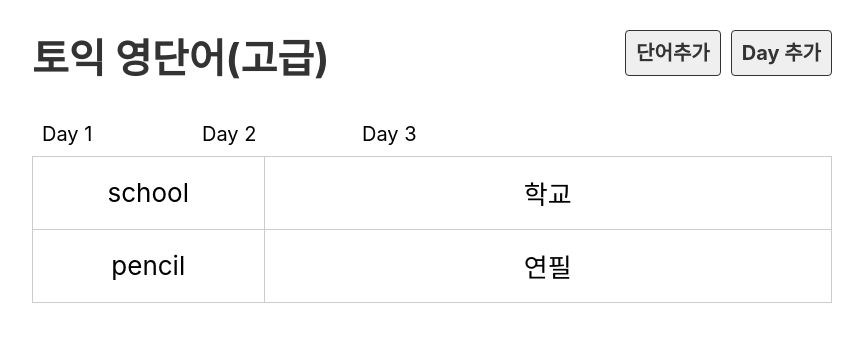
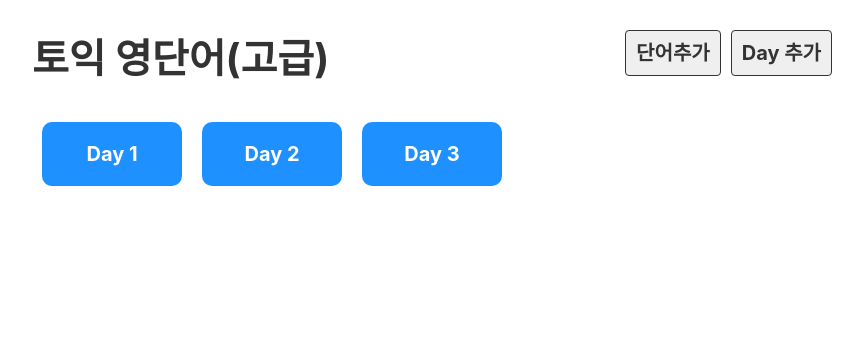
Before and after one commit to Park-JiYoungs/vocabulary-app, a React (Create React App) app: page / in a window 1280 px wide. Shown: the top 342 px of the page, without its empty margins (208-1071 px from the left). Built offline with nearby package versions, Linux system fonts and the light colour scheme.

Commit message:
react-router-dom을 이용한 라우터 구현

```diff
--- a/package.json
+++ b/package.json
@@ -8,6 +8,7 @@
     "@testing-library/user-event": "^13.5.0",
     "react": "^18.3.1",
     "react-dom": "^18.3.1",
+    "react-router-dom": "^6.26.2",
     "react-scripts": "5.0.1",
     "web-vitals": "^2.1.4"
   },
--- a/src/App.js
+++ b/src/App.js
@@ -1,14 +1,21 @@
 import Header from "./component/Header";
 import DayList from "./component/DayList";
 import Day from "./component/Day";
+import {BrowserRouter, Route, Routes} from "react-router-dom";
+import EmptyPage from "./component/EmptyPage";
 
 function App() {
   return (
-    <div className="App">
-      <Header/>
-      <DayList/>
-      <Day/>
-    </div>
+    <BrowserRouter>
+      <div className="App">
+        <Header/>
+        <Routes>
+          <Route exact path="/" element={<DayList/>} />
+          <Route path="/day/:day" element={<Day/>}/>
+          <Route path="*" element={<EmptyPage/>}/>
+        </Routes>
+      </div>
+    </BrowserRouter>
   )
 }
 
--- a/src/component/Day.js
+++ b/src/component/Day.js
@@ -1,11 +1,13 @@
 import dummy from "../db/data.json";
+import {useParams} from "react-router-dom";
 
 export default function Day() {
-    const day = 3;
-    const wordList = dummy.words.filter(word => (word.day === day));
+    const day = useParams().day;
+    const wordList = dummy.words.filter(word => (word.day === Number(day)));
 
     return (
         <>
+            <h2>Day {day}</h2>
             <table>
                 <tbody>
                     {wordList.map((word) => (
--- a/src/component/DayList.js
+++ b/src/component/DayList.js
@@ -1,10 +1,13 @@
+import {Link} from "react-router-dom";
 import dummy from "../db/data.json";
 
 export default function DayList() {
     return (
         <ul className="list_day">
             {dummy.days.map((day) => (
-                <li key={day.id}>Day {day.day}</li>
+                <li key={day.id}>
+                    <Link to={`/day/${day.day}`}>Day {day.day}</Link>
+                </li>
             ))}
         </ul>
     );
--- /dev/null
+++ b/src/component/EmptyPage.js
@@ -0,0 +1,10 @@
+import {Link} from "react-router-dom";
+
+export default function EmptyPage() {
+    return (
+        <>
+            <h2>잘못된 접근입니다.</h2>
+            <Link to="/">돌아가기</Link>
+        </>
+    )
+}
--- a/src/component/Header.js
+++ b/src/component/Header.js
@@ -1,8 +1,10 @@
+import {Link} from "react-router-dom";
+
 export default function Header() {
     return (
         <div className = "header">
             <h1>
-                <a href="/">토익 영단어(고급)</a>
+                <Link to="/">토익 영단어(고급)</Link>
             </h1>
             <div className="menu">
                 <a href="#x" className="link">
```
Also changed, not shown: 1 other file (tests, documents, lock files or other folders).
